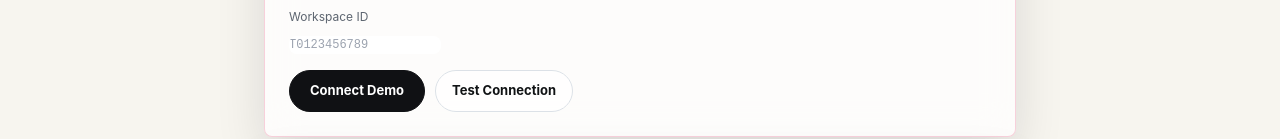
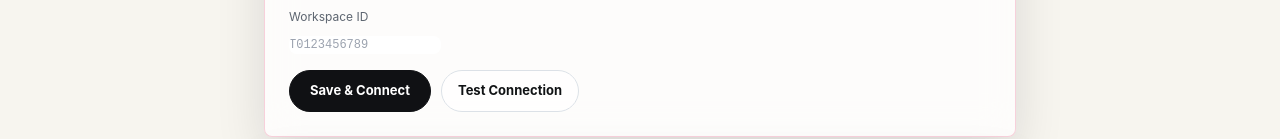
Before and after one commit to Geetansh-12/coral_hackaton, a Next.js app: page /settings in a window 1280 px wide. Both pictures are taken after a click on the element 640 px from the left and 1534 px from the top of the page. Shown: the part 1795-1934 px from the top of the page. Built offline with nearby package versions, Linux system fonts and the light colour scheme.

Commit message:
ui: remove misleading demo labels from settings page and fix README binary name

```diff
--- a/app/settings/page.tsx
+++ b/app/settings/page.tsx
@@ -136,10 +136,10 @@ function SourceCard({ source }: { source: DataSource }) {
     setValues(nextValues)
   }
 
-  const connectDemo = () => {
+  const connectSource = () => {
     fillDemoValues()
     setLocalStatus('connected')
-    setConnectionResult(`${source.name} connected via Coral SQLite engine. Seeded ${source.name} records are queryable through the SQL Explorer.`)
+    setConnectionResult(`${source.name} connected via Coral. Ready for federated SQL queries.`)
   }
 
   const testConnection = () => {
@@ -292,8 +292,8 @@ function SourceCard({ source }: { source: DataSource }) {
 
           {/* Actions */}
           <div style={{ display: 'flex', gap: 10, alignItems: 'center' }}>
-            <button onClick={connectDemo} className="btn-primary" style={{ padding: '10px 20px', fontSize: 13 }}>
-              {localStatus === 'connected' ? 'Reconnect Demo' : 'Connect Demo'}
+            <button onClick={connectSource} className="btn-primary" style={{ padding: '10px 20px', fontSize: 13 }}>
+              {localStatus === 'connected' ? 'Reconnect' : 'Save & Connect'}
             </button>
             <button onClick={testConnection} disabled={testingConnector} className="btn-ghost" style={{ padding: '10px 16px', fontSize: 13 }}>
               {testingConnector ? 'Testing...' : 'Test Connection'}
@@ -441,7 +441,7 @@ export default function SettingsPage() {
               }}>
                 <div>
                   <div style={{ fontSize: 13, fontWeight: 600, color: 'var(--text-primary)', display: 'flex', alignItems: 'center', gap: 8 }}>
-                    Mode: {demoMode ? 'Demo (Mock Data)' : 'Live (SQLite + AI)'}
+                    Mode: {demoMode ? 'Mock Data Mode' : 'Live (SQLite + API)'}
                     <span style={{
                       width: 8, height: 8, borderRadius: '50%',
                       background: demoMode ? '#facc15' : '#4ade80',
```
Also changed, not shown: 1 other file (tests, documents, lock files or other folders).
